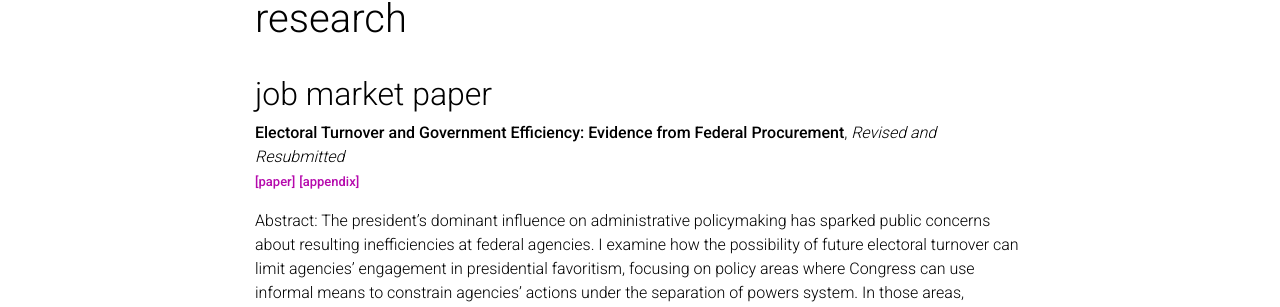
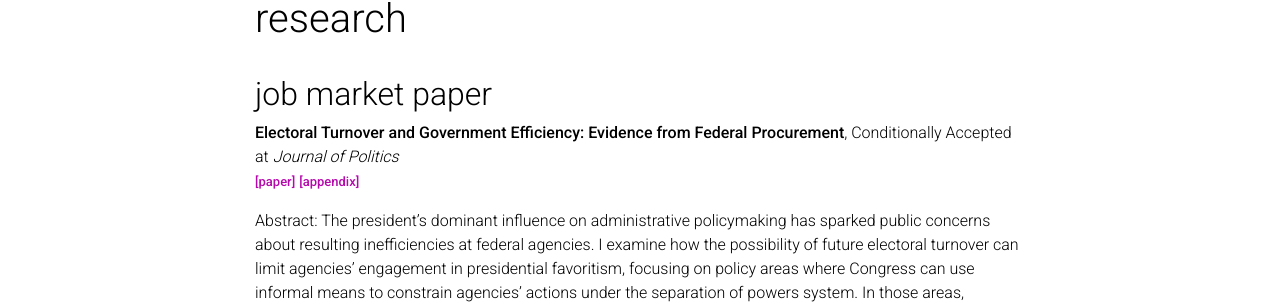
Before and after one commit to kyuwon-lee/kyuwon-lee.github.io, a Jekyll site: the page built from _pages/Research.md, in a window 1280 px wide and 1064 px high. Shown: the part 109-416 px from the top of the window. Built offline with Jekyll 4.4.1, drawn with Linux system fonts in a browser that asks for light colours; comment, search, counter and statistics services are not loaded; a style sheet for code colours, icons or effects is not loaded.

Commit message:
Update Research.md

```diff
--- a/_pages/Research.md
+++ b/_pages/Research.md
@@ -6,7 +6,7 @@ description:
 nav: true
 ---
 ## job market paper
-**Electoral Turnover and Government Efficiency: Evidence from Federal Procurement**, _Revised and Resubmitted_
+**Electoral Turnover and Government Efficiency: Evidence from Federal Procurement**, Conditionally Accepted at _Journal of Politics_
 **<a href='https://kyuwon-lee.github.io/research/jop_revision.pdf'><font size="2"> [paper]</font></a>**   **<a href='https://kyuwon-lee.github.io/research/appendix_v20.pdf'><font size="2"> [appendix]</font></a>**
 
 Abstract: The president's dominant influence on administrative policymaking has sparked public concerns about resulting inefficiencies at federal agencies. I examine how the possibility of future electoral turnover can limit agencies' engagement in presidential favoritism, focusing on policy areas where Congress can use informal means to constrain agencies' actions under the separation of powers system. In those areas, forward-looking agencies might alter their behavior to accommodate future constraints from the opposition Congress, even given substantial presidential influence. I evaluate these incentives using federal contract data in the United States. I find that as the probability of congressional turnover increases, federal agencies under unified government are more likely to award lower-cost contracts through competitive bidding in the expectation that the future Congress might compel agencies to abandon non-competitive contracts given to firms politically connected to the president. My findings challenge the dominant perspective that electoral turnover necessarily degrades bureaucratic performance.
```
